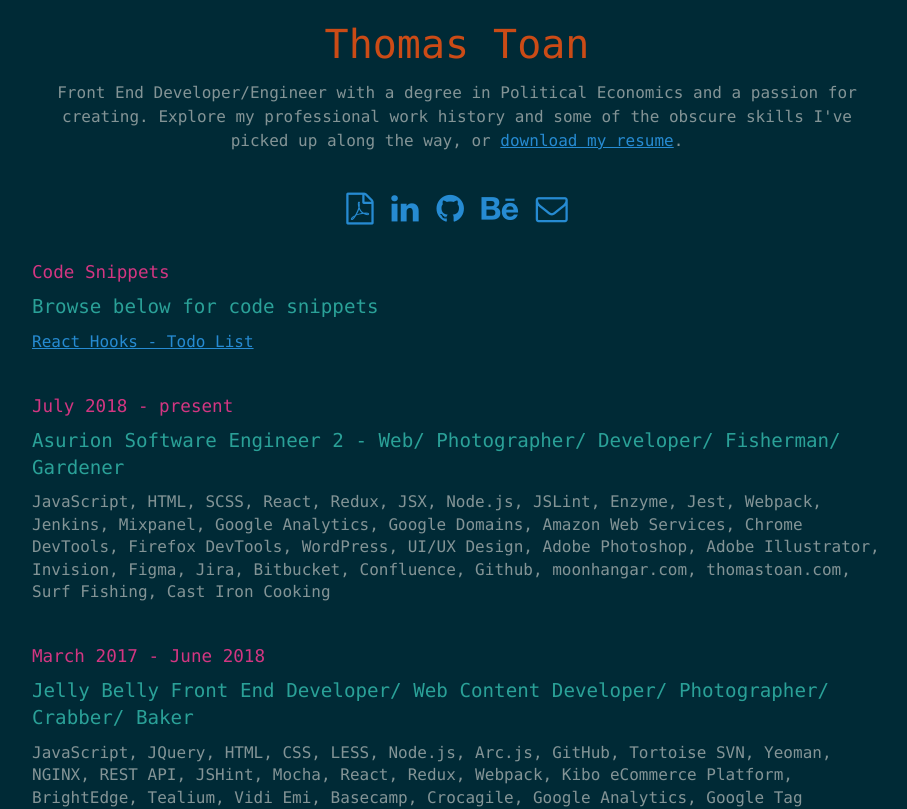
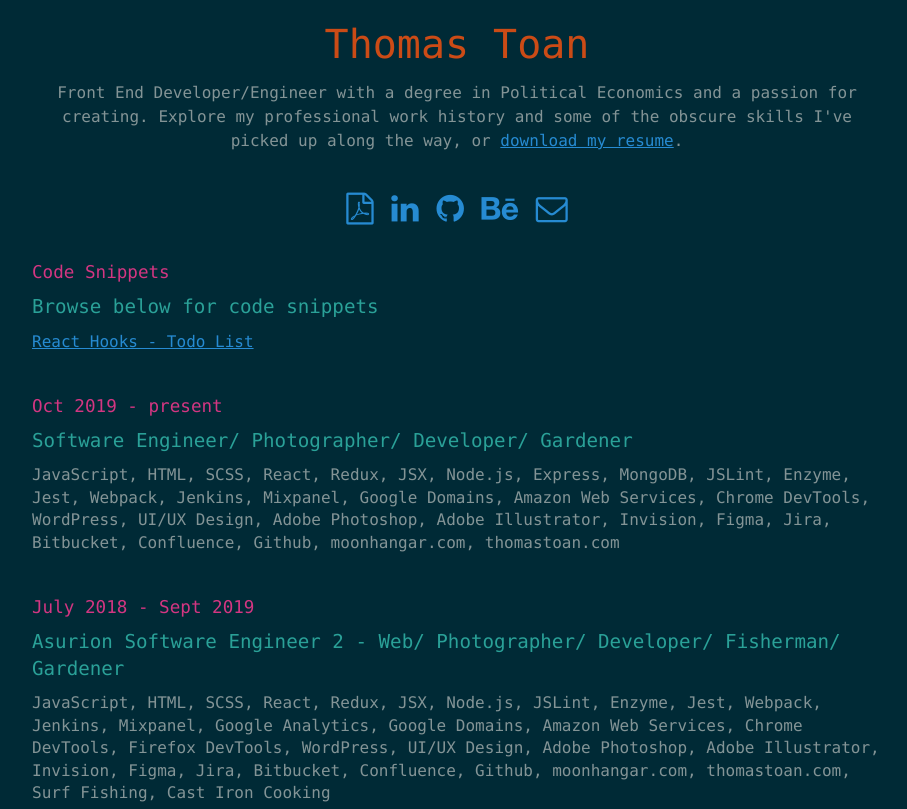
Before and after one commit to Toaney/thomastoan, a React (Create React App) app: page / in a window 1280 px wide. Shown: the top 809 px of the page, without its empty margins (183-1090 px from the left). Built offline with nearby package versions, Linux system fonts and the light colour scheme.

Commit message:
add new homepage section

```diff
--- a/src/home.js
+++ b/src/home.js
@@ -31,7 +31,15 @@ function Home() {
         <br />
         <div className="row">
           <div className="info-segment">
-            <h2>July 2018 - present</h2>
+            <h2>Oct 2019 - present</h2>
+            <h3>Software Engineer/ Photographer/ Developer/ Gardener</h3>
+              <p>JavaScript, HTML, SCSS, React, Redux, JSX, Node.js, Express, MongoDB, JSLint, Enzyme, Jest, Webpack, Jenkins, Mixpanel, Google Domains, Amazon Web Services, Chrome DevTools, WordPress, UI/UX Design, Adobe Photoshop, Adobe Illustrator, Invision, Figma, Jira, Bitbucket, Confluence, Github, moonhangar.com, thomastoan.com</p>
+          </div>
+        </div>
+        <br />
+        <div className="row">
+          <div className="info-segment">
+            <h2>July 2018 - Sept 2019</h2>
             <h3>Asurion Software Engineer 2 - Web/ Photographer/ Developer/ Fisherman/ Gardener</h3>
               <p>JavaScript, HTML, SCSS, React, Redux, JSX, Node.js, JSLint, Enzyme, Jest, Webpack, Jenkins, Mixpanel, Google Analytics, Google Domains, Amazon Web Services, Chrome DevTools, Firefox DevTools, WordPress, UI/UX Design, Adobe Photoshop, Adobe Illustrator, Invision, Figma, Jira, Bitbucket, Confluence, Github, moonhangar.com, thomastoan.com, Surf Fishing, Cast Iron Cooking</p>
           </div>
```
